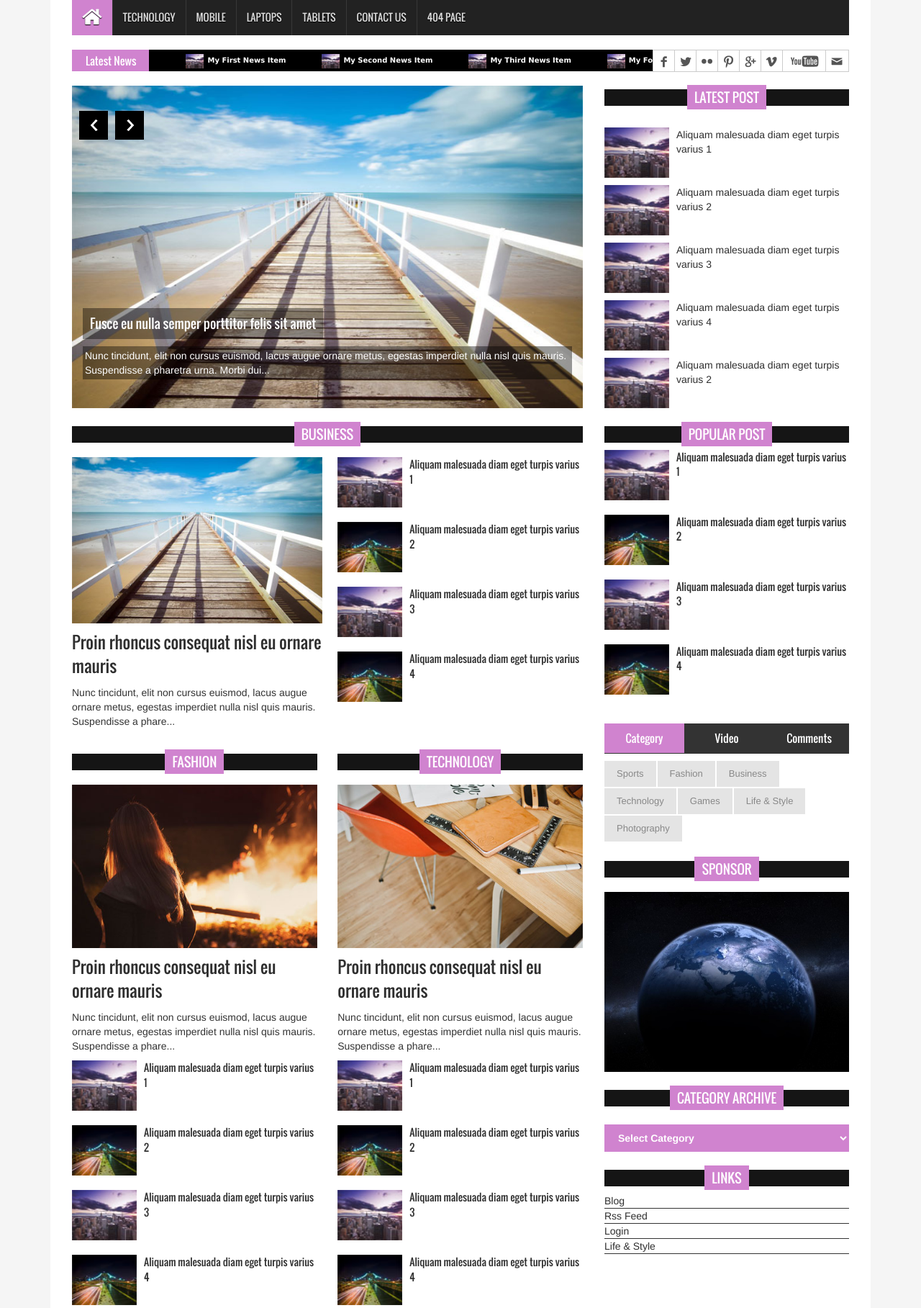
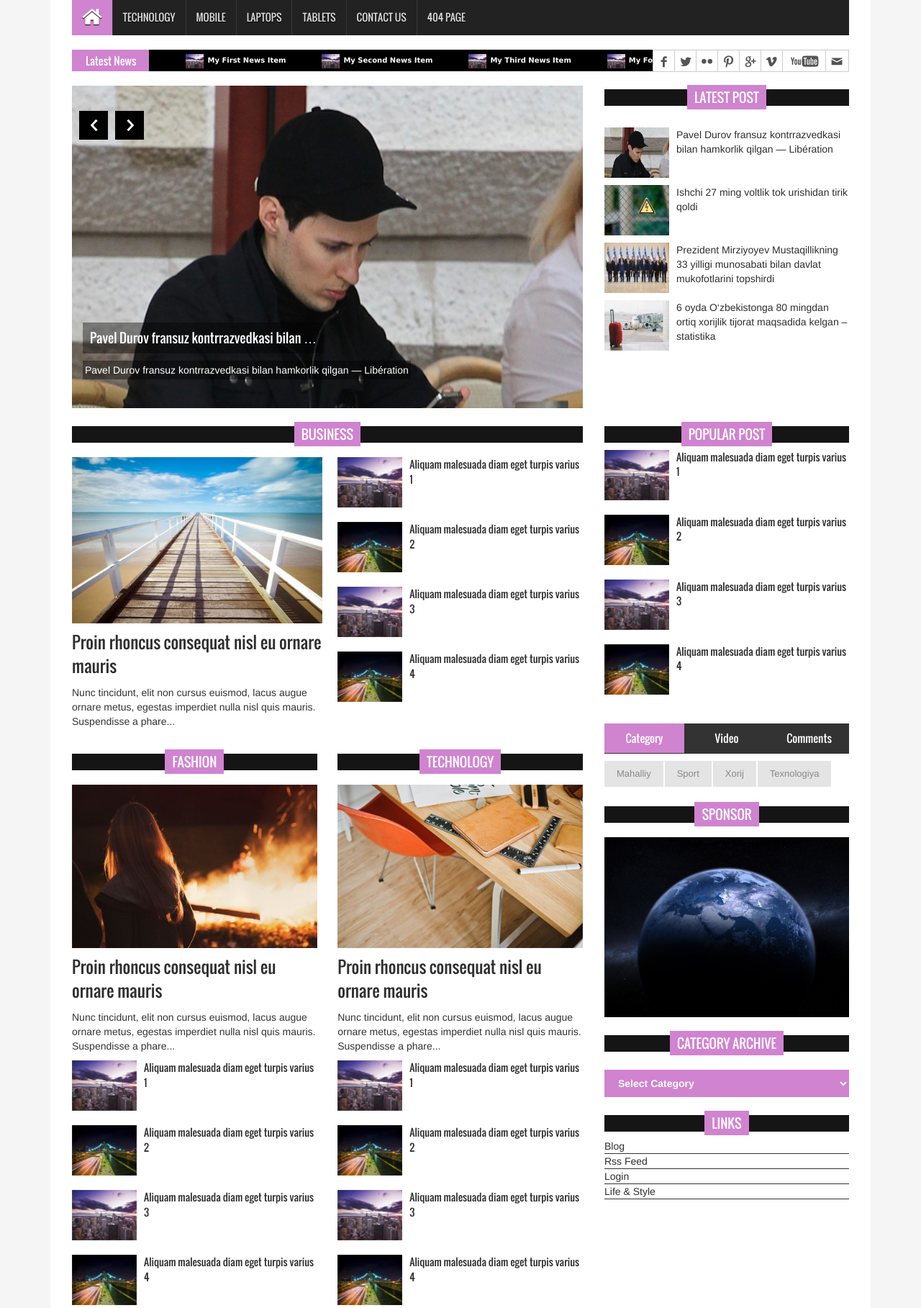
Before and after one commit to Faxriddin2oo2/news_project, a Django app: page / in a window 1280 px wide. Shown: the part 197-2014 px from the top of the page at 72% size. Run offline with Django 5.2, Linux system fonts and the light colour scheme; data comes from the database, SQL or seed files in the repository; both versions use the stored data as it was after the commit; some libraries are stand-ins or nearby versions.

```diff
--- a/news_app/views.py
+++ b/news_app/views.py
@@ -24,10 +24,10 @@ def news_detail(request, id):
     return render(request, 'news/news_detailed.html', context)
 
 def homePageView(request):
-    news = News.published.all()
+    news_list = News.published.all().order_by('-publish_time')[:10]
     categories = Category.objects.all()
     context = {
-        'news' : news,
+        'news_list' : news_list,
         "categories" : categories
     }
 
--- a/templates/news/home.html
+++ b/templates/news/home.html
@@ -1,6 +1,5 @@
 {% extends 'news/base.html' %}
 {% load static %}
-
 
 {% block title %} Bosh sahifa {% endblock title %}
 {% block content%}
@@ -8,30 +7,14 @@
     <div class="row">
       <div class="col-lg-8 col-md-8 col-sm-8">
         <div class="slick_slider">
-          <div class="single_iteam"> <a href="pages/single_page.html"> <img src="{% static 'images/slider_img4.jpg'%}" alt=""></a>
+            {% for news in news_list %}
+          <div class="single_iteam"> <a href="{% url 'news_detail_page' news.pk %}"> <img src="{{news.image.url}}" alt=""></a>
             <div class="slider_article">
-              <h2><a class="slider_tittle" href="pages/single_page.html">Fusce eu nulla semper porttitor felis sit amet</a></h2>
-              <p>Nunc tincidunt, elit non cursus euismod, lacus augue ornare metus, egestas imperdiet nulla nisl quis mauris. Suspendisse a pharetra urna. Morbi dui...</p>
+              <h2><a class="slider_tittle" href="{% url 'news_detail_page' news.pk %}">{{ news.title | truncatewords:5 }}</a></h2>
+              <p>{{ news.title }}</p>
             </div>
           </div>
-          <div class="single_iteam"> <a href="pages/single_page.html"> <img src="{% static 'images/slider_img2.jpg'%}" alt=""></a>
-            <div class="slider_article">
-              <h2><a class="slider_tittle" href="pages/single_page.html">Fusce eu nulla semper porttitor felis sit amet</a></h2>
-              <p>Nunc tincidunt, elit non cursus euismod, lacus augue ornare metus, egestas imperdiet nulla nisl quis mauris. Suspendisse a pharetra urna. Morbi dui...</p>
-            </div>
-          </div>
-          <div class="single_iteam"> <a href="pages/single_page.html"> <img src="{% static 'images/slider_img3.jpg'%}" alt=""></a>
-            <div class="slider_article">
-              <h2><a class="slider_tittle" href="pages/single_page.html">Fusce eu nulla semper porttitor felis sit amet</a></h2>
-              <p>Nunc tincidunt, elit non cursus euismod, lacus augue ornare metus, egestas imperdiet nulla nisl quis mauris. Suspendisse a pharetra urna. Morbi dui...</p>
-            </div>
-          </div>
-          <div class="single_iteam"> <a href="pages/single_page.html"> <img src="{% static 'images/slider_img1.jpg'%}" alt=""></a>
-            <div class="slider_article">
-              <h2><a class="slider_tittle" href="pages/single_page.html">Fusce eu nulla semper porttitor felis sit amet</a></h2>
-              <p>Nunc tincidunt, elit non cursus euismod, lacus augue ornare metus, egestas imperdiet nulla nisl quis mauris. Suspendisse a pharetra urna. Morbi dui...</p>
-            </div>
-          </div>
+            {% endfor %}
         </div>
       </div>
       <div class="col-lg-4 col-md-4 col-sm-4">
@@ -40,31 +23,13 @@
           <div class="latest_post_container">
             <div id="prev-button"><i class="fa fa-chevron-up"></i></div>
             <ul class="latest_postnav">
+                {% for news in news_list %}
               <li>
-                <div class="media"> <a href="pages/single_page.html" class="media-left"> <img alt="" src="{% static 'images/post_img1.jpg'%}"> </a>
-                  <div class="media-body"> <a href="pages/single_page.html" class="catg_title"> Aliquam malesuada diam eget turpis varius 1</a> </div>
+                <div class="media"> <a href="{% url 'news_detail_page' news.pk%}" class="media-left"> <img alt="" src="{{news.image.url}}"> </a>
+                  <div class="media-body"> <a href="{% url 'news_detail_page' news.pk%}" class="catg_title">{{ news.title }}</a> </div>
                 </div>
               </li>
-              <li>
-                <div class="media"> <a href="pages/single_page.html" class="media-left"> <img alt="" src="{% static 'images/post_img1.jpg'%}"> </a>
-                  <div class="media-body"> <a href="pages/single_page.html" class="catg_title"> Aliquam malesuada diam eget turpis varius 2</a> </div>
-                </div>
-              </li>
-              <li>
-                <div class="media"> <a href="pages/single_page.html" class="media-left"> <img alt="" src="{% static 'images/post_img1.jpg'%}"> </a>
-                  <div class="media-body"> <a href="pages/single_page.html" class="catg_title"> Aliquam malesuada diam eget turpis varius 3</a> </div>
-                </div>
-              </li>
-              <li>
-                <div class="media"> <a href="pages/single_page.html" class="media-left"> <img alt="" src="{% static 'images/post_img1.jpg'%}"> </a>
-                  <div class="media-body"> <a href="pages/single_page.html" class="catg_title"> Aliquam malesuada diam eget turpis varius 4</a> </div>
-                </div>
-              </li>
-              <li>
-                <div class="media"> <a href="pages/single_page.html" class="media-left"> <img alt="" src="{% static 'images/post_img1.jpg'%}"> </a>
-                  <div class="media-body"> <a href="pages/single_page.html" class="catg_title"> Aliquam malesuada diam eget turpis varius 2</a> </div>
-                </div>
-              </li>
+                {% endfor %}
             </ul>
             <div id="next-button"><i class="fa  fa-chevron-down"></i></div>
           </div>
@@ -295,13 +260,9 @@
             <div class="tab-content">
               <div role="tabpanel" class="tab-pane active" id="category">
                 <ul>
-                  <li class="cat-item"><a href="#">Sports</a></li>
-                  <li class="cat-item"><a href="#">Fashion</a></li>
-                  <li class="cat-item"><a href="#">Business</a></li>
-                  <li class="cat-item"><a href="#">Technology</a></li>
-                  <li class="cat-item"><a href="#">Games</a></li>
-                  <li class="cat-item"><a href="#">Life &amp; Style</a></li>
-                  <li class="cat-item"><a href="#">Photography</a></li>
+                  {% for category in categories%}
+                  <li class="cat-item"><a href="#">{{ category.name }}</a></li>
+                  {% endfor %}
                 </ul>
               </div>
               <div role="tabpanel" class="tab-pane" id="video">
```
Also changed, not shown: db.sqlite3, media/news/images/mahalliy1.jpeg (added), media/news/images/mahalliy2.jpeg (added), media/news/images/xorij1.jpg (added), media/news/images/xorij2.jpg (added).
